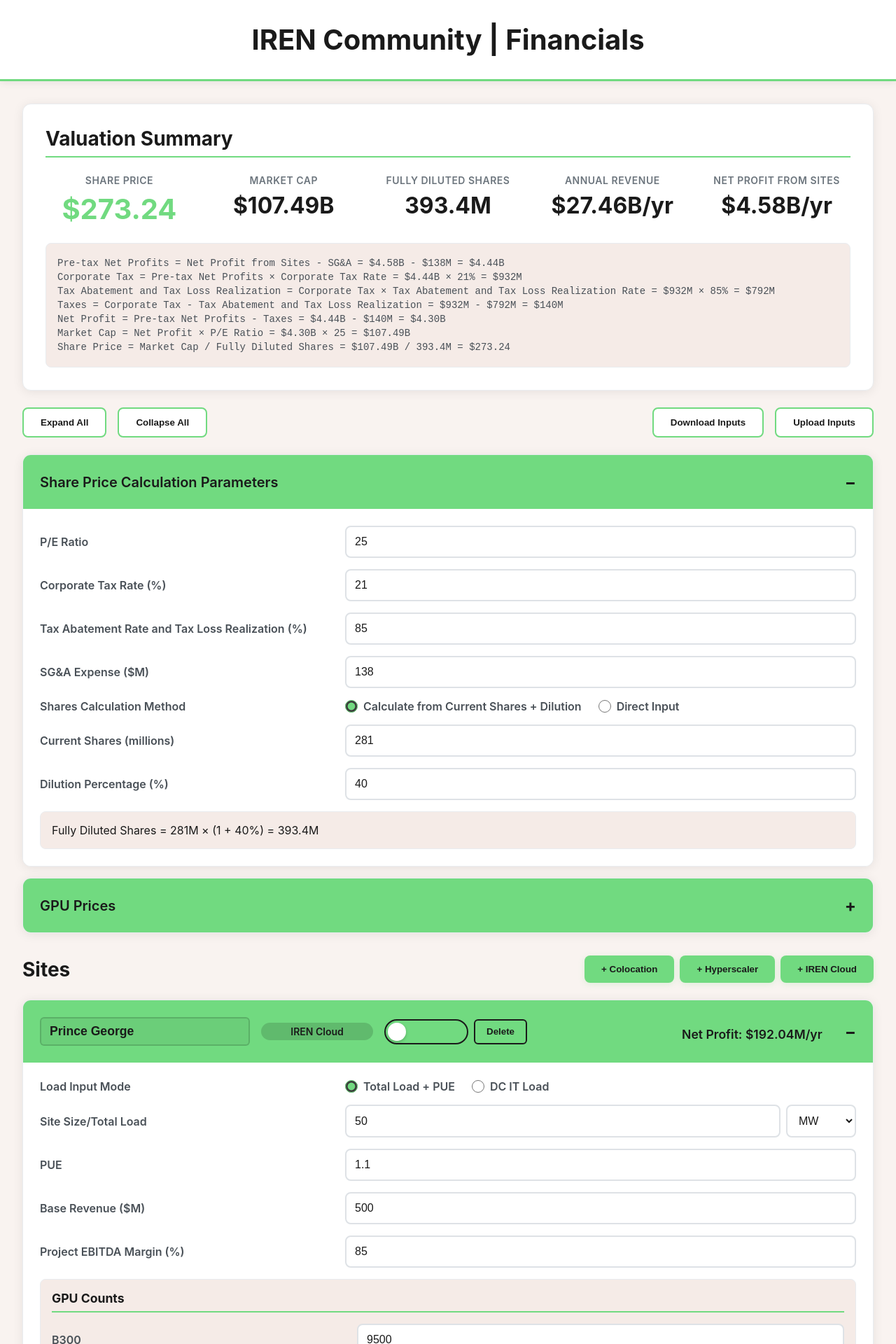
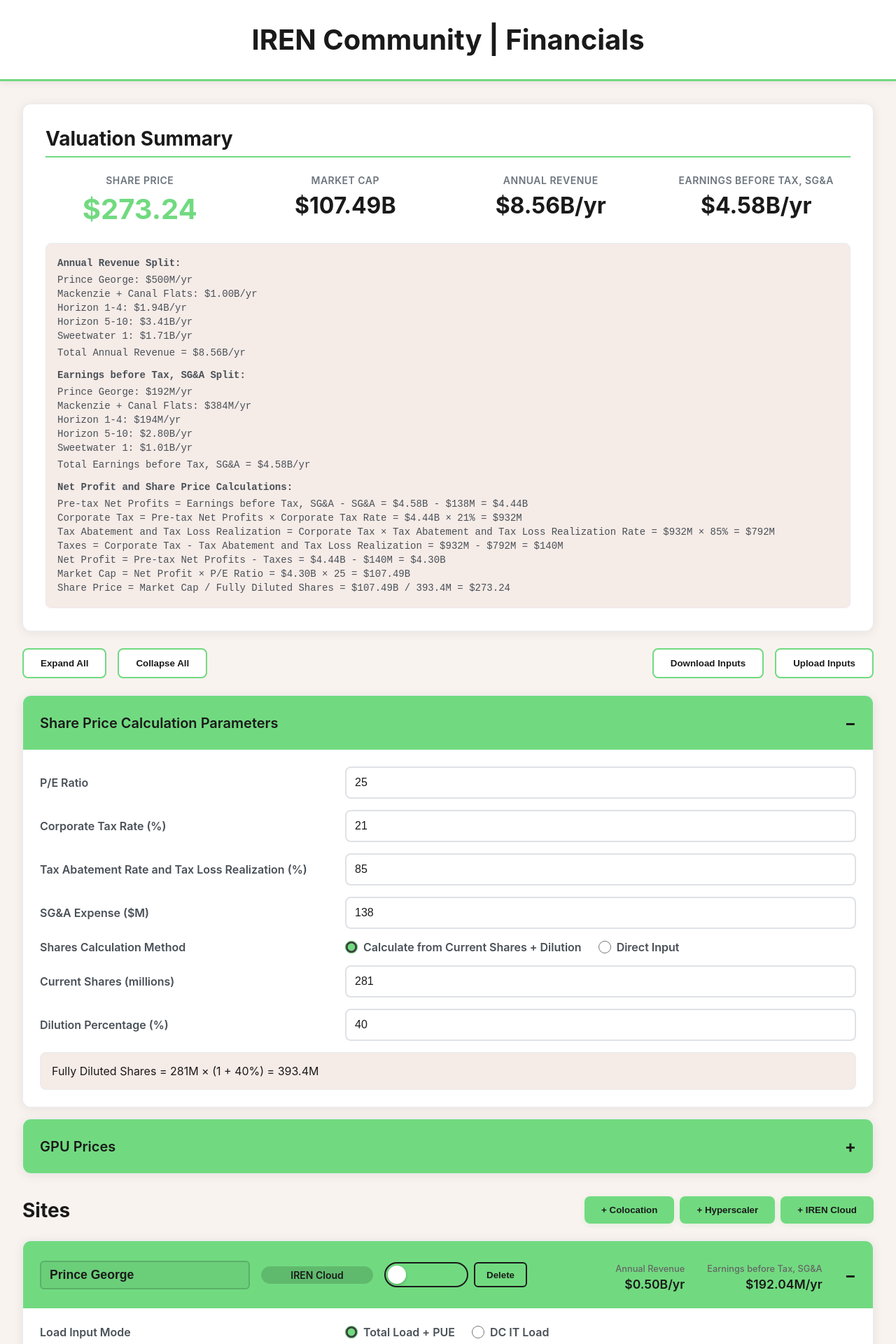
Before and after one commit to JiahanLiu/IREN-Community, a React (Vite) app: page / in a window 1280 px wide. Shown: the top 1920 px of the page at 70% size. Built offline with nearby package versions, Linux system fonts and the light colour scheme.

Commit message:
Fixing Annual Revenue Displayed

```diff
--- a/src/App.css
+++ b/src/App.css
@@ -307,11 +307,24 @@
 }
 
 .net-profit-display {
-  font-size: 1.1rem;
-  font-weight: 600;
+  display: flex;
+  flex-direction: column;
+  align-items: flex-end;
   margin-top: 0.5rem;
   margin-right: 2rem;
   text-align: right;
+}
+
+.net-profit-display .label {
+  font-size: 0.8rem;
+  font-weight: 500;
+  color: #666;
+  margin-bottom: 0.25rem;
+}
+
+.net-profit-display .value {
+  font-size: 1.1rem;
+  font-weight: 600;
 }
 
 .site-wrapper.disabled {
--- a/src/App.jsx
+++ b/src/App.jsx
@@ -363,7 +363,7 @@
 
   // Calculate net profit for each site
   const calculateSiteNetProfit = (site) => {
-    if (!site.enabled) return { netProfit: 0, steps: [] };
+    if (!site.enabled) return { netProfit: 0, revenue: 0, steps: [] };
 
     if (site.type === 'Colocation') {
       return calculateColocationProfit(site.data);
@@ -372,7 +372,7 @@
     } else if (site.type === 'IREN Cloud') {
       return calculateIRENCloudProfit(site.data, gpuPrices);
     }
-    return { netProfit: 0, steps: [] };
+    return { netProfit: 0, revenue: 0, steps: [] };
   };
 
   const calculateColocationProfit = (data) => {
@@ -401,9 +401,9 @@
     steps.push(`DC Depreciation: $${dcCost.toFixed(2)}M / ${(data.dcLifetime || 1)} yrs = $${dcDepreciation.toFixed(2)}M/yr`);
 
     const netProfit = revenue - dcDepreciation;
-    steps.push(`Net Profit: $${revenue.toFixed(2)}M - $${dcDepreciation.toFixed(2)}M = $${netProfit.toFixed(2)}M/yr`);
+    steps.push(`Earnings before Tax, SG&A: $${revenue.toFixed(2)}M - $${dcDepreciation.toFixed(2)}M = $${netProfit.toFixed(2)}M/yr`);
 
-    return { netProfit, steps };
+    return { netProfit, revenue, steps };
   };
 
   const calculateHyperscalerProfit = (data) => {
@@ -413,11 +413,11 @@
     let revenue = 0;
     if (data.revenueMode === 'direct') {
       revenue = data.toplineRevenue || 0;
-      steps.push(`Revenue: $${revenue.toFixed(2)}M`);
+      steps.push(`Base Revenue: $${revenue.toFixed(2)}M`);
     } else if (data.revenueMode === 'nebius') {
       const irenMsftBase = 9700; // $9.7B
       revenue = ((data.nebiusGpuCount || 0) / 76) * irenMsftBase;
-      steps.push(`Revenue: (${(data.nebiusGpuCount || 0)}k / 76k) × $${irenMsftBase}M = $${revenue.toFixed(2)}M`);
+      steps.push(`Base Revenue: (${(data.nebiusGpuCount || 0)}k / 76k) × $${irenMsftBase}M = $${revenue.toFixed(2)}M`);
     }
 
     const ebitda = revenue * ((data.ebitdaMargin || 0) / 100);
@@ -509,9 +509,10 @@
     steps.push(`GPU Residual Value/yr: $${residualValue.toFixed(2)}M / ${data.contractYears} yrs = $${residualValuePerYear.toFixed(2)}M/yr`);
 
     const baseNetProfit = ebitdaPerYear - gpuDepreciation - dcDepreciation - interestPerYear + residualValuePerYear;
-    steps.push(`Base Net Profit: $${ebitdaPerYear.toFixed(2)}M - $${gpuDepreciation.toFixed(2)}M - $${dcDepreciation.toFixed(2)}M - $${interestPerYear.toFixed(2)}M + $${residualValuePerYear.toFixed(2)}M = $${baseNetProfit.toFixed(2)}M/yr`);
+    steps.push(`Base Earnings before Tax, SG&A: $${ebitdaPerYear.toFixed(2)}M - $${gpuDepreciation.toFixed(2)}M - $${dcDepreciation.toFixed(2)}M - $${interestPerYear.toFixed(2)}M + $${residualValuePerYear.toFixed(2)}M = $${baseNetProfit.toFixed(2)}M/yr`);
 
     let netProfit = baseNetProfit;
+    let totalRevenue = revenue; // Track total revenue (base + additional if applicable)
 
     // Contract Gap Closer to Nebius (only if enabled)
     if (data.contractGapEnabled) {
@@ -526,27 +527,30 @@
       const gpuCountProratedNebius = (gpuCount / 100) * nebiusBase;
       steps.push(`GPU Count Prorated Nebius Topline: (${gpuCount}k / 100k) × $${nebiusBase}M = $${gpuCountProratedNebius.toFixed(2)}M`);
 
-      // Base Contract Percentage as Percentage of Nebius
-      const baseContractPercentage = gpuCountProratedNebius > 0 ? (revenue / gpuCountProratedNebius) * 100 : 0;
-      steps.push(`Base Contract Percentage as Percentage of Nebius: ($${revenue.toFixed(2)}M / $${gpuCountProratedNebius.toFixed(2)}M) × 100 = ${baseContractPercentage.toFixed(2)}%`);
-
       // Improved Contracts Percentage (user input)
       const improvedPercentage = data.improvedContractsPercentage || 0;
 
       // New Negotiated Topline
-      const newRevenue = (gpuCount / 100) * nebiusBase * (improvedPercentage / 100);
-      steps.push(`New Negotiated Topline: (${gpuCount}k / 100k) × $${nebiusBase}M × ${improvedPercentage}% = $${newRevenue.toFixed(2)}M`);
+      const newRevenue = gpuCountProratedNebius * (improvedPercentage / 100);
+      steps.push(`New Negotiated Topline: $${gpuCountProratedNebius.toFixed(2)}M × ${improvedPercentage}% = $${newRevenue.toFixed(2)}M`);
 
       // Additional Profit
       const additionalProfit = newRevenue - revenue;
-      steps.push(`Additional Profit: $${newRevenue.toFixed(2)}M - $${revenue.toFixed(2)}M = $${additionalProfit.toFixed(2)}M`);
+      steps.push(`Additional Profit: New Negotiated Topline - Base Revenue = $${newRevenue.toFixed(2)}M - $${revenue.toFixed(2)}M = $${additionalProfit.toFixed(2)}M`);
 
       // Net Profit (Base Net Profit + Additional Profit)
       netProfit = baseNetProfit + additionalProfit;
-      steps.push(`Net Profit: $${baseNetProfit.toFixed(2)}M/yr + $${additionalProfit.toFixed(2)}M = $${netProfit.toFixed(2)}M/yr`);
+      steps.push(`Earnings before Tax, SG&A: Base Earnings before Tax, SG&A + Additional Profit = $${baseNetProfit.toFixed(2)}M/yr + $${additionalProfit.toFixed(2)}M = $${netProfit.toFixed(2)}M/yr`);
+
+      // Update total revenue to include additional profit
+      totalRevenue = revenue + additionalProfit;
+      steps.push(`Revenue: Base Revenue + Additional Profit = $${revenue.toFixed(2)}M + $${additionalProfit.toFixed(2)}M = $${totalRevenue.toFixed(2)}M`);
     }
 
-    return { netProfit, steps };
+    // Calculate annual revenue (divide total contract revenue by contract years)
+    const annualRevenue = totalRevenue / (data.contractYears || 1);
+
+    return { netProfit, revenue: annualRevenue, steps };
   };
 
   const calculateIRENCloudProfit = (data, prices) => {
@@ -644,34 +648,15 @@
     steps.push(`GPU Residual Value/yr: $${residualValue.toFixed(2)}M / ${(data.gpuUsefulLife || 1)} yrs = $${residualValuePerYear.toFixed(2)}M/yr`);
 
     const netProfit = ebitda - gpuDepreciation - dcDepreciation - averageInterestPerYear + residualValuePerYear;
-    steps.push(`Net Profit: $${ebitda.toFixed(2)}M - $${gpuDepreciation.toFixed(2)}M - $${dcDepreciation.toFixed(2)}M - $${averageInterestPerYear.toFixed(2)}M + $${residualValuePerYear.toFixed(2)}M = $${netProfit.toFixed(2)}M/yr`);
+    steps.push(`Earnings before Tax, SG&A: $${ebitda.toFixed(2)}M - $${gpuDepreciation.toFixed(2)}M - $${dcDepreciation.toFixed(2)}M - $${averageInterestPerYear.toFixed(2)}M + $${residualValuePerYear.toFixed(2)}M = $${netProfit.toFixed(2)}M/yr`);
 
-    return { netProfit, steps };
+    return { netProfit, revenue, steps };
   };
 
   // Calculate total annual revenue
   const totalAnnualRevenue = sites.reduce((sum, site) => {
-    if (!site.enabled) return sum;
-
-    if (site.type === 'Colocation') {
-      const totalLoadValue = site.data.totalLoadValue || 0;
-      const totalLoadMW = site.data.totalLoadUnit === 'GW' ? totalLoadValue * 1000 : totalLoadValue;
-      const itLoad = totalLoadMW / (site.data.pue || 1);
-      const revenue = itLoad * (site.data.revenuePerMW || 0);
-      return sum + revenue;
-    } else if (site.type === 'Hyperscaler Tenant') {
-      let revenue = 0;
-      if (site.data.revenueMode === 'direct') {
-        revenue = site.data.toplineRevenue || 0;
-      } else if (site.data.revenueMode === 'nebius') {
-        const irenMsftBase = 9700;
-        revenue = ((site.data.nebiusGpuCount || 0) / 76) * irenMsftBase;
-      }
-      return sum + revenue;
-    } else if (site.type === 'IREN Cloud') {
-      return sum + (site.data.toplineRevenue || 0);
-    }
-    return sum;
+    const result = calculateSiteNetProfit(site);
+    return sum + result.revenue;
   }, 0);
 
   // Calculate total net profits
@@ -741,21 +726,40 @@
               <div className="result-value">{formatValue(marketCap)}</div>
             </div>
             <div className="result-item">
-              <label>Fully Diluted Shares</label>
-              <div className="result-value">{formatShares(fullyDilutedShares)}</div>
-            </div>
-            <div className="result-item">
               <label>Annual Revenue</label>
               <div className="result-value">{formatValue(totalAnnualRevenue, '$', '/yr')}</div>
             </div>
             <div className="result-item">
-              <label>Net Profit from Sites</label>
+              <label>Earnings before Tax, SG&A</label>
               <div className="result-value">{formatValue(totalNetProfit, '$', '/yr')}</div>
             </div>
           </div>
 
           <div className="calc-steps">
-            <div>Pre-tax Net Profits = Net Profit from Sites - SG&A = {formatValue(totalNetProfit)} - {formatValue(sgaExpense)} = {formatValue(preTaxNetProfits)}</div>
+            <div style={{ fontWeight: 'bold', marginBottom: '0.5rem' }}>Annual Revenue Split:</div>
+            {sites.filter(site => site.enabled).map(site => {
+              const result = calculateSiteNetProfit(site);
+              return (
+                <div key={site.id}>
+                  {site.name}: {formatValue(result.revenue)}/yr
+                </div>
+              );
+            })}
+            <div style={{ marginTop: '0.5rem' }}>Total Annual Revenue = {formatValue(totalAnnualRevenue)}/yr</div>
+
+            <div style={{ fontWeight: 'bold', marginTop: '1rem', marginBottom: '0.5rem' }}>Earnings before Tax, SG&A Split:</div>
+            {sites.filter(site => site.enabled).map(site => {
+              const result = calculateSiteNetProfit(site);
+              return (
+                <div key={site.id}>
+                  {site.name}: {formatValue(result.netProfit)}/yr
+                </div>
+              );
+            })}
+            <div style={{ marginTop: '0.5rem' }}>Total Earnings before Tax, SG&A = {formatValue(totalNetProfit)}/yr</div>
+
+            <div style={{ fontWeight: 'bold', marginTop: '1rem', marginBottom: '0.5rem' }}>Net Profit and Share Price Calculations:</div>
+            <div>Pre-tax Net Profits = Earnings before Tax, SG&A - SG&A = {formatValue(totalNetProfit)} - {formatValue(sgaExpense)} = {formatValue(preTaxNetProfits)}</div>
             <div>Corporate Tax = Pre-tax Net Profits × Corporate Tax Rate = {formatValue(preTaxNetProfits)} × {corporateTaxRate}% = {formatValue(corporateTax)}</div>
             <div>Tax Abatement and Tax Loss Realization = Corporate Tax × Tax Abatement and Tax Loss Realization Rate = {formatValue(corporateTax)} × {taxAbatementRate}% = {formatValue(taxAbatement)}</div>
             <div>Taxes = Corporate Tax - Tax Abatement and Tax Loss Realization = {formatValue(corporateTax)} - {formatValue(taxAbatement)} = {formatValue(taxes)}</div>
--- a/src/components/ColocationSite.jsx
+++ b/src/components/ColocationSite.jsx
@@ -48,7 +48,12 @@
           </div>
         </div>
         <div className="net-profit-display">
-          Net Profit: ${result.netProfit.toFixed(2)}M/yr
+          <div className="label">Annual Revenue</div>
+          <div className="value">${(result.revenue / 1000).toFixed(2)}B/yr</div>
+        </div>
+        <div className="net-profit-display">
+          <div className="label">Earnings before Tax, SG&A</div>
+          <div className="value">${result.netProfit.toFixed(2)}M/yr</div>
         </div>
         <span className="accordion-icon">{isOpen ? '−' : '+'}</span>
       </div>
--- a/src/components/HyperscalerSite.jsx
+++ b/src/components/HyperscalerSite.jsx
@@ -53,7 +53,12 @@
           </div>
         </div>
         <div className="net-profit-display">
-          Net Profit: ${result.netProfit.toFixed(2)}M/yr
+          <div className="label">Annual Revenue</div>
+          <div className="value">${(result.revenue / 1000).toFixed(2)}B/yr</div>
+        </div>
+        <div className="net-profit-display">
+          <div className="label">Earnings before Tax, SG&A</div>
+          <div className="value">${result.netProfit.toFixed(2)}M/yr</div>
         </div>
         <span className="accordion-icon">{isOpen ? '−' : '+'}</span>
       </div>
--- a/src/components/IRENCloudSite.jsx
+++ b/src/components/IRENCloudSite.jsx
@@ -54,7 +54,12 @@
           </div>
         </div>
         <div className="net-profit-display">
-          Net Profit: ${result.netProfit.toFixed(2)}M/yr
+          <div className="label">Annual Revenue</div>
+          <div className="value">${(result.revenue / 1000).toFixed(2)}B/yr</div>
+        </div>
+        <div className="net-profit-display">
+          <div className="label">Earnings before Tax, SG&A</div>
+          <div className="value">${result.netProfit.toFixed(2)}M/yr</div>
         </div>
         <span className="accordion-icon">{isOpen ? '−' : '+'}</span>
       </div>
```
Also changed, not shown: 5 other files (tests, documents, lock files or other folders).
